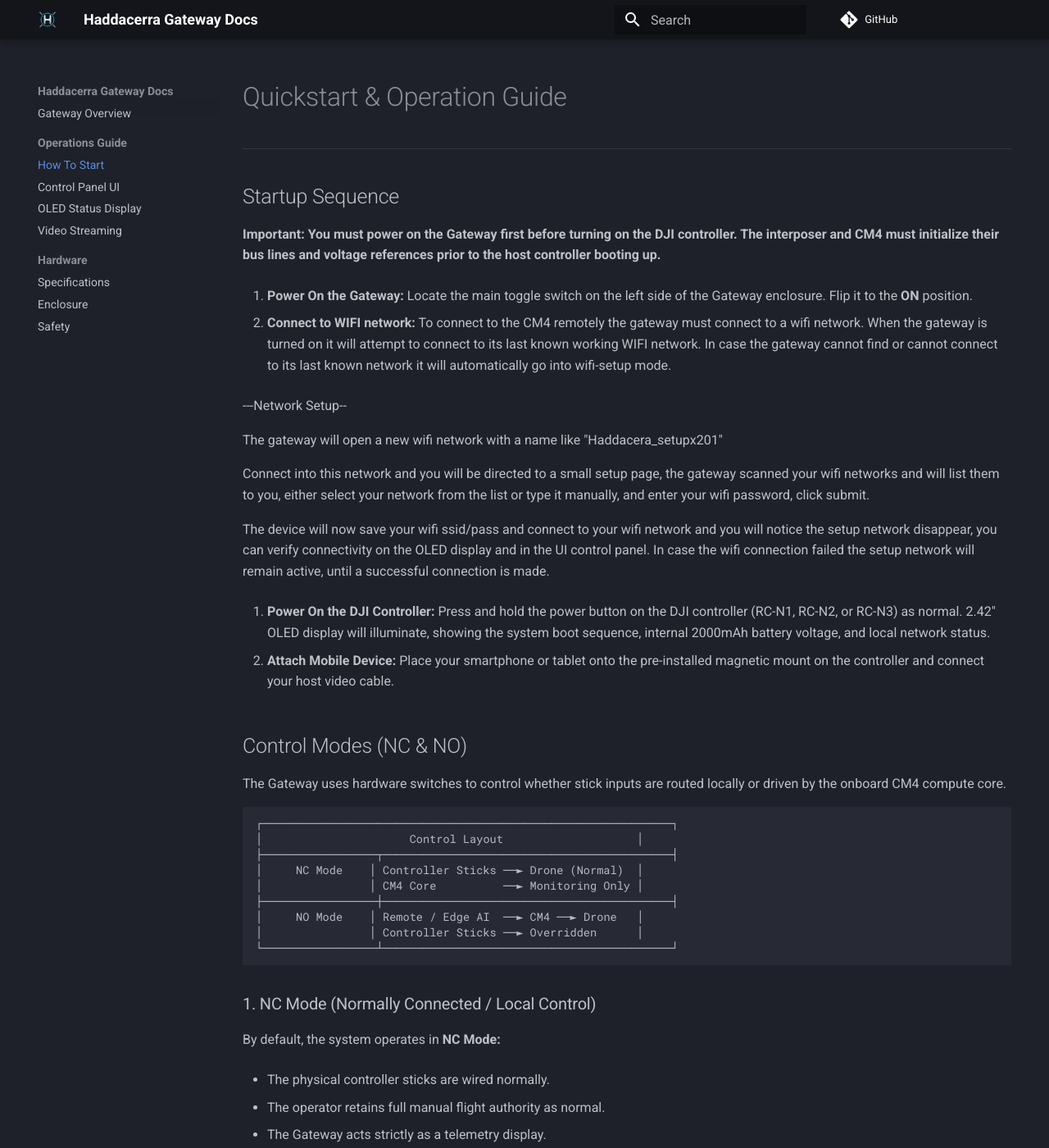
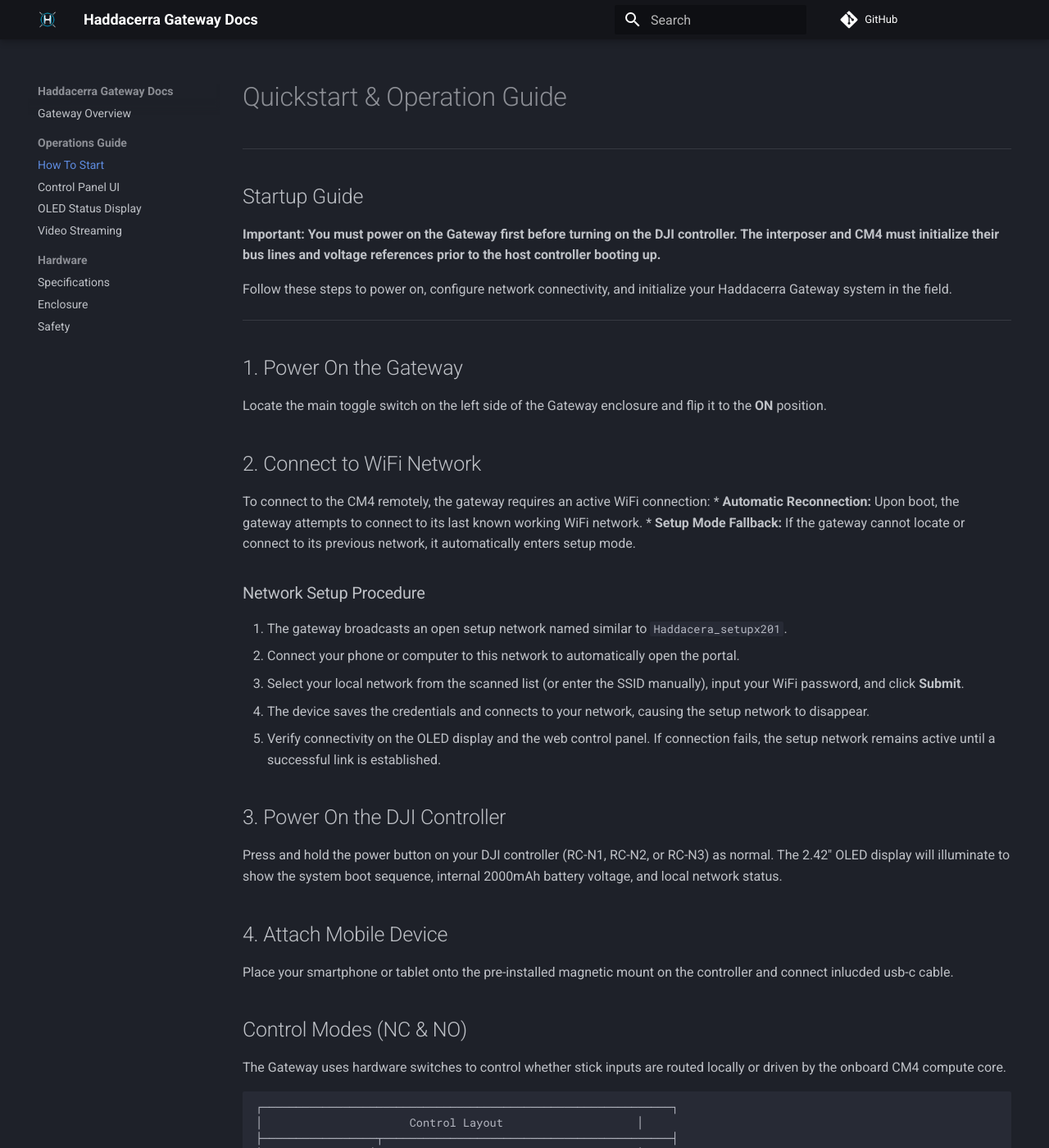
Before and after one commit to Haddacerra/docs, an MkDocs documentation site: the page built from docs/operations/how-to.md, in a window 1280 px wide and 1400 px high. Shown: the whole window at 82% size. Built offline with MkDocs 1.6.1 and Material for MkDocs 9.7.7, drawn with Linux system fonts in a browser that asks for light colours; comment, search, counter and statistics services are not loaded.

Commit message:
fixed more text

```diff
--- a/docs/operations/how-to.md
+++ b/docs/operations/how-to.md
@@ -3,36 +3,35 @@
 ---
 
 
-## Startup Sequence
+## Startup Guide
 
 **Important: You must power on the Gateway first before turning on the DJI controller. The interposer and CM4 must initialize their bus lines and voltage references prior to the host controller booting up.**
 
+Follow these steps to power on, configure network connectivity, and initialize your Haddacerra Gateway system in the field.
 
-1. **Power On the Gateway:**
-   Locate the main toggle switch on the left side of the Gateway enclosure. Flip it to the **ON** position.
+---
 
-2. **Connect to WIFI network:**
-   To connect to the CM4 remotely the gateway must connect to a wifi network.
-   When the gateway is turned on it will attempt to connect to its last known working WIFI network.
-   In case the gateway cannot find or cannot connect to its last known network it will automatically go into wifi-setup mode.
+## 1. Power On the Gateway
+Locate the main toggle switch on the left side of the Gateway enclosure and flip it to the **ON** position.
 
-  ---Network Setup--
+## 2. Connect to WiFi Network
+To connect to the CM4 remotely, the gateway requires an active WiFi connection:
+* **Automatic Reconnection:** Upon boot, the gateway attempts to connect to its last known working WiFi network.
+* **Setup Mode Fallback:** If the gateway cannot locate or connect to its previous network, it automatically enters setup mode.
 
-  The gateway will open a new wifi network with a name like "Haddacera_setupx201"
+### Network Setup Procedure
+1. The gateway broadcasts an open setup network named similar to `Haddacera_setupx201`.
+2. Connect your phone or computer to this network to automatically open the portal.
+3. Select your local network from the scanned list (or enter the SSID manually), input your WiFi password, and click **Submit**.
+4. The device saves the credentials and connects to your network, causing the setup network to disappear.
+5. Verify connectivity on the OLED display and the web control panel. If connection fails, the setup network remains active until a successful link is established.
 
-  Connect into this network and you will be directed to a small setup page, the gateway scanned your wifi networks and will list them to you, either select your network from the list or type it manually, and enter your wifi password, click submit.
+## 3. Power On the DJI Controller
+Press and hold the power button on your DJI controller (RC-N1, RC-N2, or RC-N3) as normal. The 2.42" OLED display will illuminate to show the system boot sequence, internal 2000mAh battery voltage, and local network status.
 
-  The device will now save your wifi ssid/pass and connect to your wifi network and you will notice the setup network disappear, you can verify connectivity on the OLED display and in the UI control panel.
-  In case the wifi connection failed the setup network will remain active, until a successful connection is made.
+## 4. Attach Mobile Device
+Place your smartphone or tablet onto the pre-installed magnetic mount on the controller and connect inlucded usb-c cable.
 
-
-3. **Power On the DJI Controller:**
-   Press and hold the power button on the DJI controller (RC-N1, RC-N2, or RC-N3) as normal.
-         2.42" OLED display will illuminate, showing the system boot sequence, internal 2000mAh battery voltage, and local network status.
-
-
-4. **Attach Mobile Device:**
-   Place your smartphone or tablet onto the pre-installed magnetic mount on the controller and connect your host video cable.
 
 ## Control Modes (NC & NO)
 
```
